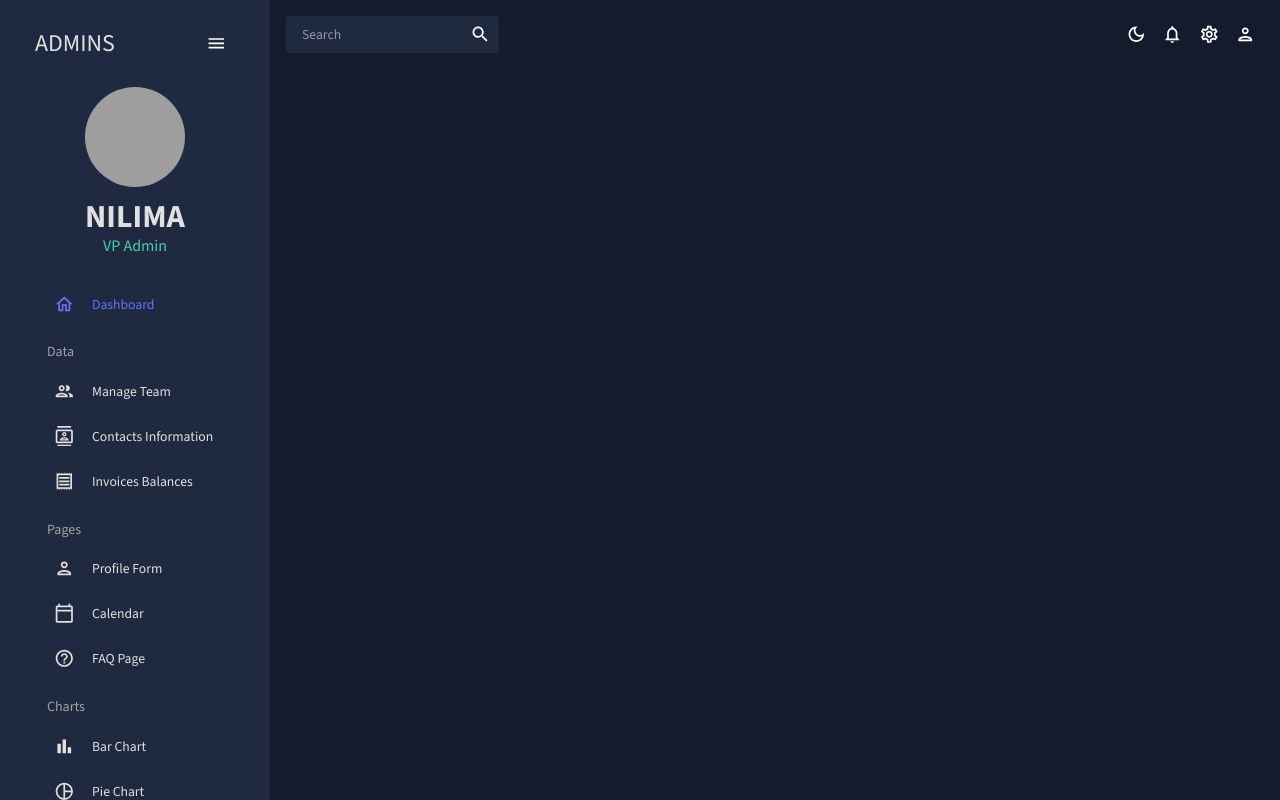
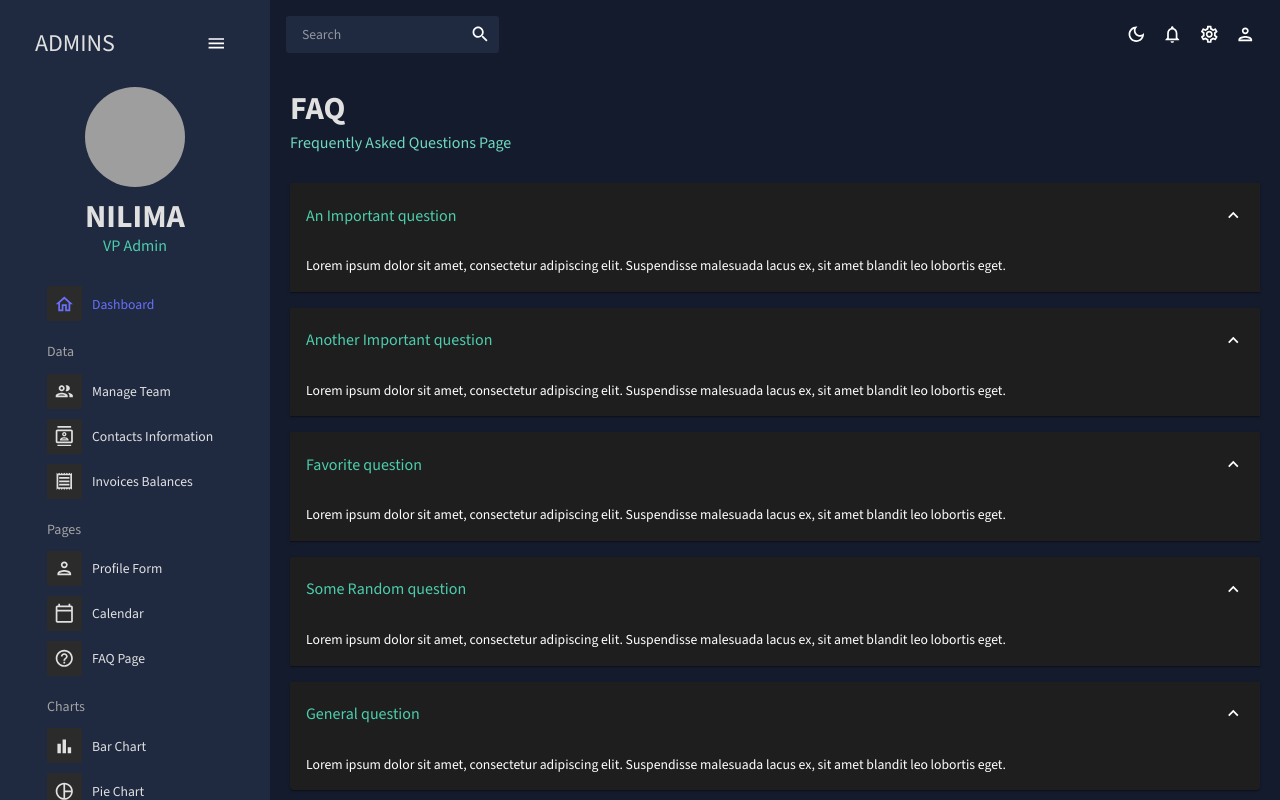
Before and after one commit to DasNilima/React-Admin-Dashboard-App, a React (Create React App) app in the folder react-admin/: page /faq in a window 1280 px wide. Built offline with nearby package versions, Linux system fonts and the light colour scheme; grey boxes are pictures that could not be loaded.

Commit message:
faq page with MUI Accordion

```diff
--- a/react-admin/src/App.js
+++ b/react-admin/src/App.js
@@ -10,10 +10,10 @@
 import Invoices from "./scenes/invoices";
 import Form from "./scenes/form";
 import Calendar from "./scenes/calendar";
+import FAQ from "./scenes/faq";
 // import Bar from "./scenes/bar";
 // import Line from "./scenes/line";
 // import Pie from "./scenes/pie";
-// import FAQ from "./scenes/faq";
 // import Geography from "./scenes/geography";
 
 
@@ -37,11 +37,11 @@
               <Route path="/contacts" element={<Contacts/>} />
               <Route path="/invoices" element={<Invoices/>} />
               <Route path="/form" element={<Form />} />
-              <Route path="/calendar" element={<Calendar/>} />
+              <Route path="/calendar" element={<Calendar />} />
+              <Route path="/faq" element={<FAQ />} />
               {/* <Route path="/bar" element={ <Bar/>} /> */}
               {/* <Route path="/pie" element={<Pie />} /> */}
               {/* <Route path="/line" element={<Line />} /> */}
-              {/* <Route path="/faq" element={<FAQ />} /> */}
               {/* <Route path="/geography" element={<Geography />} /> */}
 
             </Routes>
--- /dev/null
+++ b/react-admin/src/scenes/faq/index.jsx
@@ -0,0 +1,85 @@
+import { Box, useTheme } from "@mui/material";
+import Header from "../../components/Header";
+import Accordion from "@mui/material/Accordion";
+import AccordionSummary from "@mui/material/AccordionSummary";
+import AccordionDetails from "@mui/material/AccordionDetails";
+import Typography from "@mui/material/Typography";
+import ExpandMoreIcon from "@mui/icons-material/ExpandMore";
+import { tokens } from "../../theme";
+
+const FAQ = () => {
+    const theme = useTheme();
+    const colors = tokens(theme.palette.mode);
+    return(
+    <Box m="20px">
+        <Header title="FAQ" subtitle="Frequently Asked Questions Page"/>
+
+        <Accordion defaultExpanded>
+        <AccordionSummary expandIcon={<ExpandMoreIcon />}>
+            <Typography color={colors.green[500]} variant="h5">
+                An Important question
+            </Typography>
+        </AccordionSummary>
+        <AccordionDetails>
+            <Typography>
+            Lorem ipsum dolor sit amet, consectetur adipiscing elit. Suspendisse
+            malesuada lacus ex, sit amet blandit leo lobortis eget.
+            </Typography>
+        </AccordionDetails>
+        </Accordion>
+        <Accordion defaultExpanded>
+        <AccordionSummary expandIcon={<ExpandMoreIcon />}>
+            <Typography color={colors.green[500]} variant="h5">
+                Another Important question
+            </Typography>
+        </AccordionSummary>
+        <AccordionDetails>
+            <Typography>
+            Lorem ipsum dolor sit amet, consectetur adipiscing elit. Suspendisse
+            malesuada lacus ex, sit amet blandit leo lobortis eget.
+            </Typography>
+        </AccordionDetails>
+        </Accordion>
+        <Accordion defaultExpanded>
+        <AccordionSummary expandIcon={<ExpandMoreIcon />}>
+            <Typography color={colors.green[500]} variant="h5">
+                Favorite question
+            </Typography>
+        </AccordionSummary>
+        <AccordionDetails>
+            <Typography>
+            Lorem ipsum dolor sit amet, consectetur adipiscing elit. Suspendisse
+            malesuada lacus ex, sit amet blandit leo lobortis eget.
+            </Typography>
+        </AccordionDetails>
+        </Accordion>
+        <Accordion defaultExpanded>
+        <AccordionSummary expandIcon={<ExpandMoreIcon />}>
+            <Typography color={colors.green[500]} variant="h5">
+            Some Random question
+            </Typography>
+        </AccordionSummary>
+        <AccordionDetails>
+            <Typography>
+            Lorem ipsum dolor sit amet, consectetur adipiscing elit. Suspendisse
+            malesuada lacus ex, sit amet blandit leo lobortis eget.
+            </Typography>
+        </AccordionDetails>
+        </Accordion>
+        <Accordion defaultExpanded>
+        <AccordionSummary expandIcon={<ExpandMoreIcon />}>
+            <Typography color={colors.green[500]} variant="h5">
+                General question
+            </Typography>
+        </AccordionSummary>
+        <AccordionDetails>
+            <Typography>
+            Lorem ipsum dolor sit amet, consectetur adipiscing elit. Suspendisse
+            malesuada lacus ex, sit amet blandit leo lobortis eget.
+            </Typography>
+        </AccordionDetails>
+        </Accordion>
+    </Box>
+)}
+
+export default FAQ;
--- a/react-admin/src/scenes/global/Sidebar.jsx
+++ b/react-admin/src/scenes/global/Sidebar.jsx
@@ -50,7 +50,7 @@
             background: `${colors.primary[400]} !important`,
             },
             "& .pro-icon-wrapper": {
-            backgroundColor: "transparent !important",
+            backgroundcolor: "transparent !important",
             },
             "& .pro-inner-item": {
             padding: "5px 35px 5px 20px !important",
@@ -63,7 +63,7 @@
             },
         }}
         >
-            <ProSidebar collapsed={isCollapsed} backgroundColor={colors.primary[400]}>
+            <ProSidebar collapsed={isCollapsed} backgroundcolor={colors.primary[400]}>
                 <Menu iconShape="square">
                     {/* LOGO & MENU ICON */}
                     <MenuItem
```
